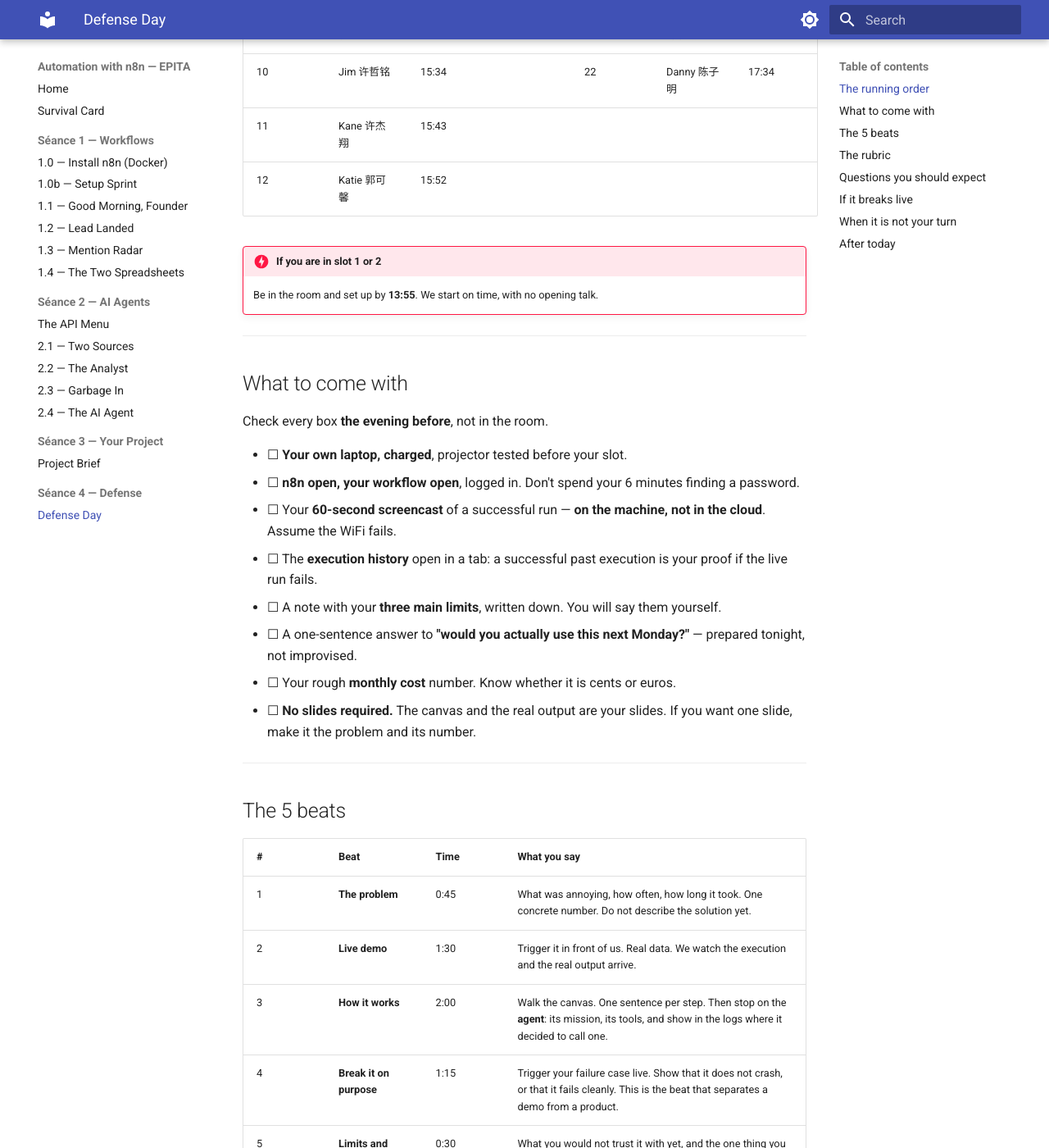
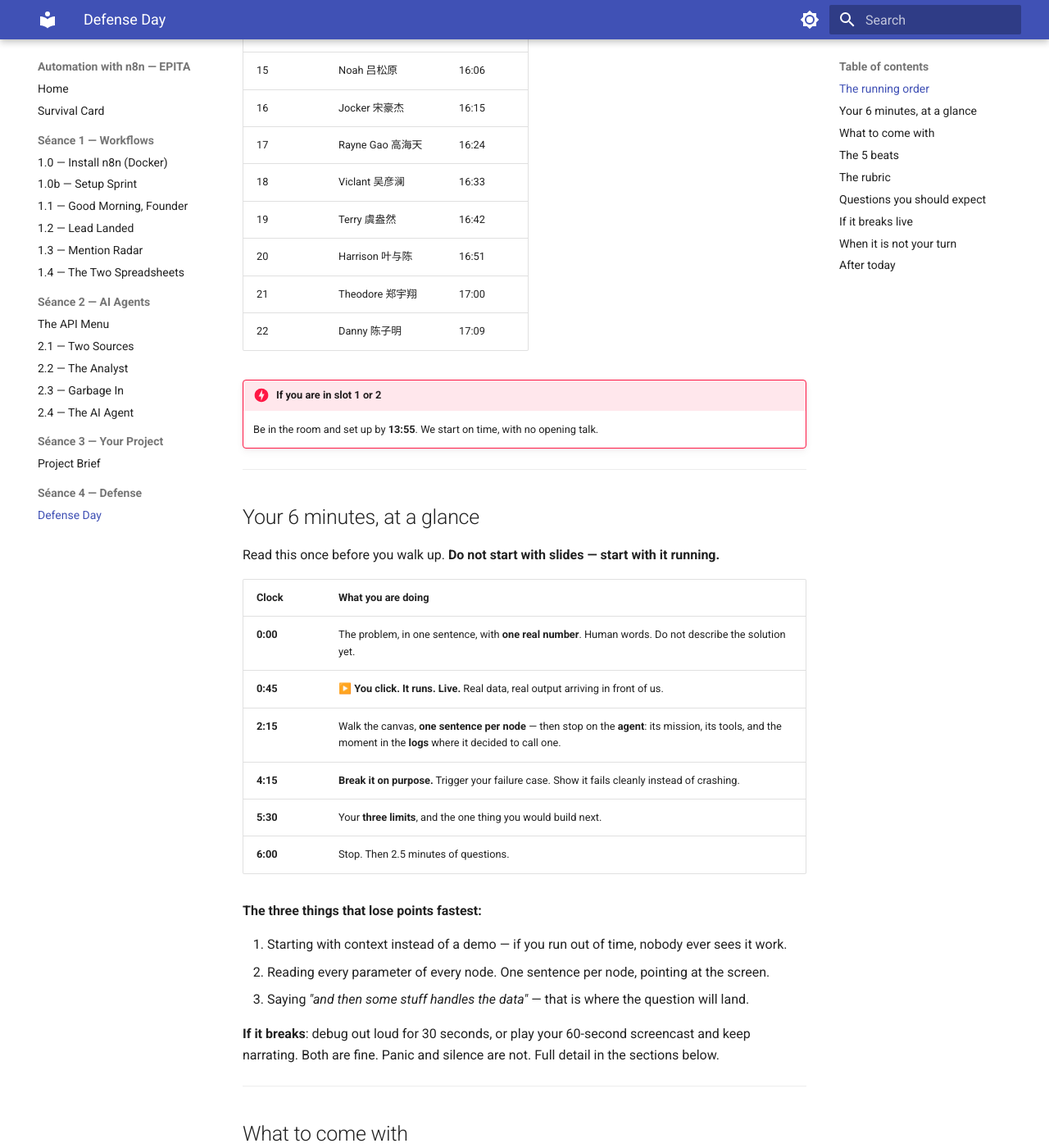
Before and after one commit to KristenPire/epita-n8n, an MkDocs documentation site: the page built from docs/seance-4/defense-day.md, in a window 1280 px wide and 1400 px high, scrolled down 1339 px. Shown: the whole window at 82% size. Built offline with MkDocs 1.6.1 and Material for MkDocs 9.7.7, drawn with Linux system fonts in a browser that asks for light colours; some of the changed text lies outside the part shown.

Commit message:
Defense day: single-column running order with no breaks (ends 17:09), add a 6-minute presentation reminder
Co-Authored-By: Claude Opus 5 <noreply@anthropic.com>

```diff
--- a/docs/seance-4/defense-day.md
+++ b/docs/seance-4/defense-day.md
@@ -24,24 +24,57 @@ The two things graded are the two from the module brief: **you explain how it wo
 **Defense day runs 14:00 → 18:00.** Find your slot now. Your laptop must be set up and
 plugged in **before** the student ahead of you finishes — not when your name is called.
 
-| # | Student | Time | | # | Student | Time |
-|---|---|---|---|---|---|---|
-| 1 | Leo 吴思远 | **14:00** | | 13 | Kevin Chou 周毅 | 16:01 |
-| 2 | Leah 雷晴 | 14:09 | | 14 | Luke 刘从文 | 16:10 |
-| 3 | Liu Yunfei 柳云飞 | 14:18 | | 15 | Noah 吕松原 | 16:19 |
-| 4 | Alan 喻思翔 | 14:27 | | | ☕ *Break* | **16:28** |
-| 5 | Hongrui Bian 边红瑞 | 14:36 | | 16 | Jocker 宋豪杰 | 16:40 |
-| 6 | Enzo 陈禹琛 | 14:45 | | 17 | Rayne Gao 高海天 | 16:49 |
-| 7 | Michael Yu 余子谦 | 14:54 | | 18 | Viclant 吴彦澜 | 16:58 |
-| 8 | Gaston 张方煜辰 | 15:03 | | 19 | Terry 虞盎然 | 17:07 |
-| | ☕ *Break* | **15:12** | | 20 | Harrison 叶与陈 | 17:16 |
-| 9 | Jacinda 张馨月 | 15:25 | | 21 | Theodore 郑宇翔 | 17:25 |
-| 10 | Jim 许哲铭 | 15:34 | | 22 | Danny 陈子明 | 17:34 |
-| 11 | Kane 许杰翔 | 15:43 | | | | |
-| 12 | Katie 郭可馨 | 15:52 | | | | |
+| # | Student | Time |
+|---|---|---|
+| 1 | Leo 吴思远 | **14:00** |
+| 2 | Leah 雷晴 | 14:09 |
+| 3 | Liu Yunfei 柳云飞 | 14:18 |
+| 4 | Alan 喻思翔 | 14:27 |
+| 5 | Hongrui Bian 边红瑞 | 14:36 |
+| 6 | Enzo 陈禹琛 | 14:45 |
+| 7 | Michael Yu 余子谦 | 14:54 |
+| 8 | Gaston 张方煜辰 | 15:03 |
+| 9 | Jacinda 张馨月 | 15:12 |
+| 10 | Jim 许哲铭 | 15:21 |
+| 11 | Kane 许杰翔 | 15:30 |
+| 12 | Katie 郭可馨 | 15:39 |
+| 13 | Kevin Chou 周毅 | 15:48 |
+| 14 | Luke 刘从文 | 15:57 |
+| 15 | Noah 吕松原 | 16:06 |
+| 16 | Jocker 宋豪杰 | 16:15 |
+| 17 | Rayne Gao 高海天 | 16:24 |
+| 18 | Viclant 吴彦澜 | 16:33 |
+| 19 | Terry 虞盎然 | 16:42 |
+| 20 | Harrison 叶与陈 | 16:51 |
+| 21 | Theodore 郑宇翔 | 17:00 |
+| 22 | Danny 陈子明 | 17:09 |
 
 !!! danger "If you are in slot 1 or 2"
     Be in the room and set up by **13:55**. We start on time, with no opening talk.
+
+---
+
+## Your 6 minutes, at a glance
+
+Read this once before you walk up. **Do not start with slides — start with it running.**
+
+| Clock | What you are doing |
+|---|---|
+| **0:00** | The problem, in one sentence, with **one real number**. Human words. Do not describe the solution yet. |
+| **0:45** | ▶️ **You click. It runs. Live.** Real data, real output arriving in front of us. |
+| **2:15** | Walk the canvas, **one sentence per node** — then stop on the **agent**: its mission, its tools, and the moment in the **logs** where it decided to call one. |
+| **4:15** | **Break it on purpose.** Trigger your failure case. Show it fails cleanly instead of crashing. |
+| **5:30** | Your **three limits**, and the one thing you would build next. |
+| **6:00** | Stop. Then 2.5 minutes of questions. |
+
+**The three things that lose points fastest:**
+
+1. Starting with context instead of a demo — if you run out of time, nobody ever sees it work.
+2. Reading every parameter of every node. One sentence per node, pointing at the screen.
+3. Saying *"and then some stuff handles the data"* — that is where the question will land.
+
+**If it breaks**: debug out loud for 30 seconds, or play your 60-second screencast and keep
+narrating. Both are fine. Panic and silence are not. Full detail in the sections below.
 
 ---
 
```
